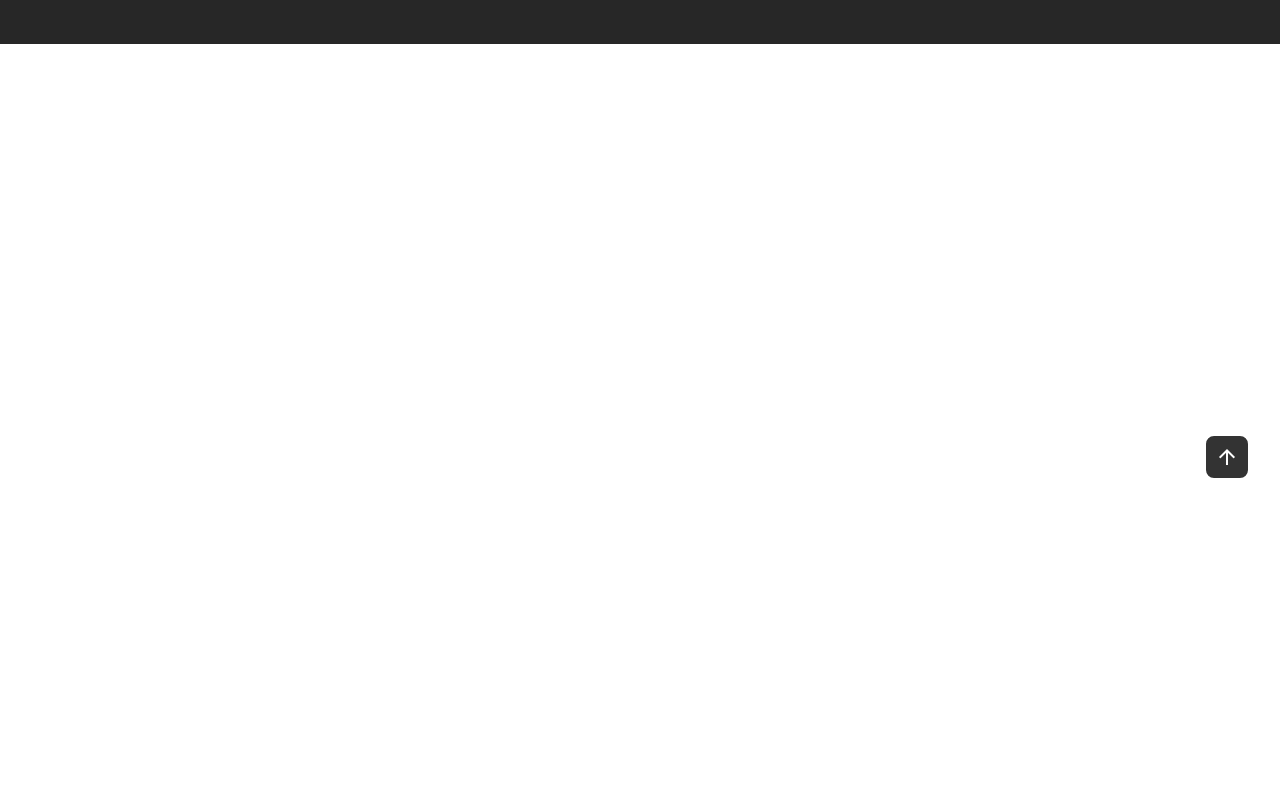
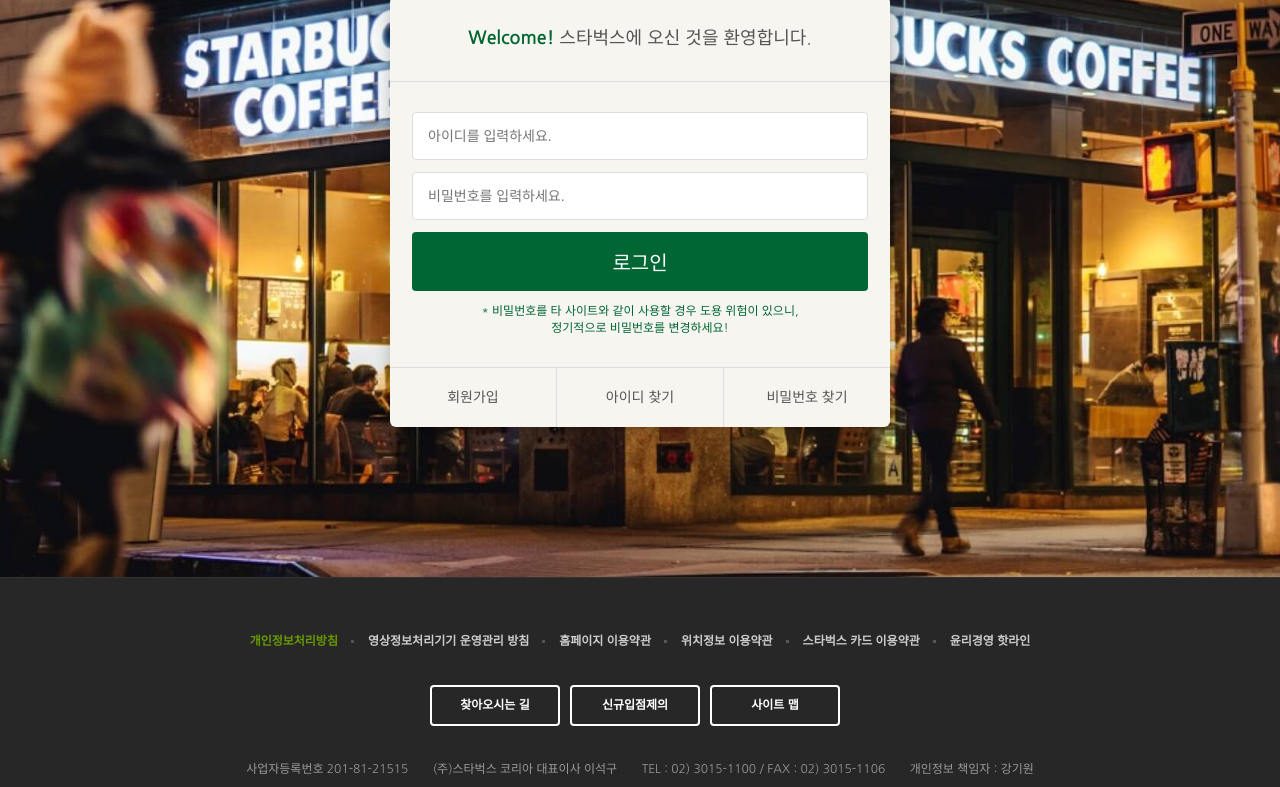
Before and after one commit to dudgus257/starbucks, a plain HTML site: page signin/index.html in a window 1280 px wide. Shown: the part 290-1077 px from the top of the page. Before the commit the page ends 800 px from the top, so only its background shows below. Drawn offline with nearby package versions, Linux system fonts and the light colour scheme.

Commit message:
로그인 페이지 완성

```diff
--- a/css/main.css
+++ b/css/main.css
@@ -1,5 +1,3 @@
-
-
 /* VISUAL */
 .visual {
   margin-top: 120px;
--- /dev/null
+++ b/css/signin.css
@@ -0,0 +1,78 @@
+.signin {
+  margin-top: 120px;
+  padding: 100px 0 150px;
+  background-image: url(../images/signin_bg.jpg);
+  background-repeat: no-repeat;
+  background-position: center;
+  background-attachment: fixed;
+  background-size: cover;
+}
+.signin h1 {
+  color: #fff;
+  font-size: 30px;
+  font-weight: 700;
+  text-align: center;
+  margin-bottom: 24px;
+}
+.signin__card {
+  width: 500px;
+  margin: 0 auto;
+  border-radius: 6px;
+  background-color: #f6f5f0;
+  box-shadow: 2px 2px 20px rgba(0,0,0,.3);
+  color: #555;
+}
+.signin__card h2 {
+  padding: 30px;
+  font-size: 18px;
+  text-align: center;
+  border-bottom: 1px solid #ddd;
+}
+.signin__card h2 strong {
+  color:#006633;
+  font-weight: 700;
+}
+.signin__card form {
+  padding: 30px 22px;
+}
+.signin__card form input {
+  width: 100%;
+  margin-bottom: 12px;
+  padding: 15px;
+  border: 1px solid #ddd;
+  border-radius: 4px;
+  outline: none;
+  box-sizing: border-box;
+  font-size: 14px;
+}
+.signin__card form [type="submit"] {
+  background-color: #006633;
+  border: none;
+  color: #fff;
+  font-size: 20px;
+  cursor: pointer;
+}
+.signin__card form p {
+  font-size: 12px;
+  color: #006633;
+  text-align: center;
+}
+.signin__card .actions {
+  display: flex;
+  border-top: 1px solid #ddd;
+}
+.signin__card .actions a {
+  flex-grow: 1;
+  flex-basis: 0;
+  text-align: center;
+  padding: 20px;
+  color: #555;
+  font-size: 14px;
+  border-right: 1px solid #ddd;
+}
+.signin__card .actions a:last-child {
+  border-right: none;
+}
+.signin__card .actions a:hover {
+  text-decoration: underline;
+}
--- a/signin/index.html
+++ b/signin/index.html
@@ -40,7 +40,7 @@
     <link href="https://fonts.googleapis.com/css2?family=Nanum+Gothic:wght@400;700&display=swap" rel="stylesheet" />
     <link href="https://fonts.googleapis.com/icon?family=Material+Icons" rel="stylesheet" />
     <link rel="stylesheet" type="text/css" href="../css/common.css" />
-    <link rel="stylesheet" type="text/css" href="../css/main.css" />
+    <link rel="stylesheet" type="text/css" href="../css/signin.css" />
 
     <script defer src="../js/common.js"></script>
 </head>
@@ -382,7 +382,26 @@
 
     <!-- SIGNIN -->
     <section class="signin">
-
+      <h1>로그인</h1>
+      <div class="signin__card">
+        <h2>
+          <strong>Welcome!</strong> 스타벅스에 오신 것을 환영합니다.
+        </h2>
+        <form>
+          <input type="text" placeholder="아이디를 입력하세요." />
+          <input type="password" placeholder="비밀번호를 입력하세요." />
+          <input type="submit" value="로그인" />
+          <p>
+            * 비밀번호를 타 사이트와 같이 사용할 경우 도용 위험이 있으니, <br />
+            정기적으로 비밀번호를 변경하세요!
+          </p>
+        </form>
+        <div class="actions">
+          <a href="javascript:void(0)">회원가입</a>
+          <a href="javascript:void(0)">아이디 찾기</a>
+          <a href="javascript:void(0)">비밀번호 찾기</a>
+        </div>
+      </div>
     </section>
     <!-- SIGNIN / -->
 
@@ -417,9 +436,5 @@
     </footer>
     <!-- FOOTER / -->
 
-    <div id="to-top">
-        <div class="material-icons">arrow_upward</div>
-    </div>
-
 </body>
 </html>
```
